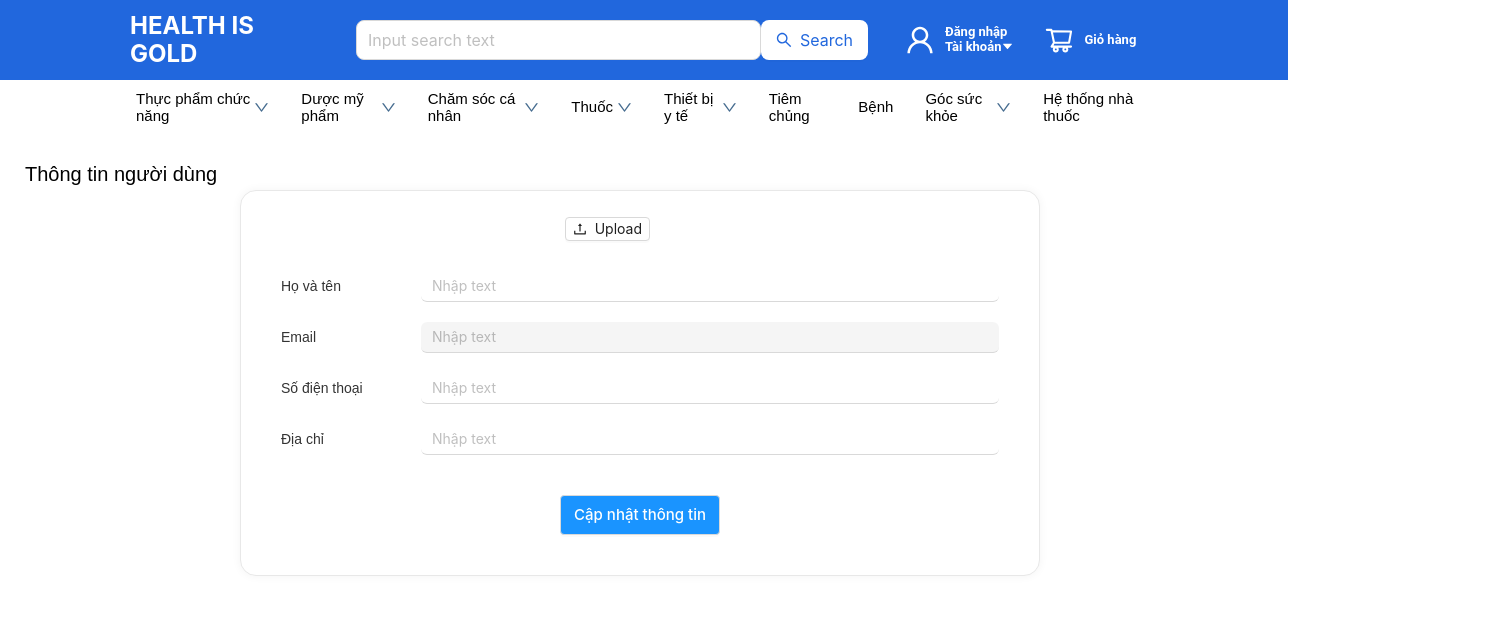
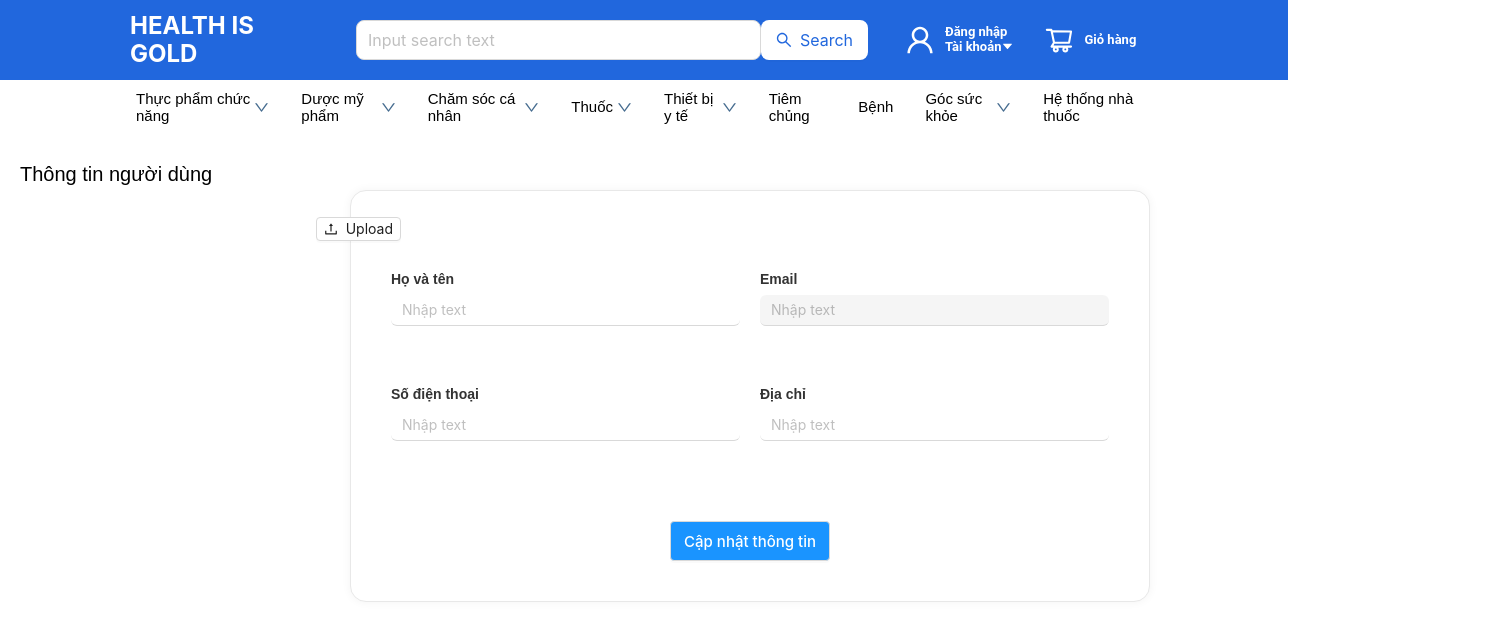
Before and after one commit to WangDinhk/HealthIsGold, a React (Create React App) app: page /profile-user in a window 1280 px wide. Shown: the top 640 px of the page, 1500 px wide, since content can reach past the window. Built offline with nearby package versions, Linux system fonts and the light colour scheme.

Commit message:
design profile page same prototype

```diff
--- a/src/pages/ProfilePage/ProfilePage.jsx
+++ b/src/pages/ProfilePage/ProfilePage.jsx
@@ -102,11 +102,11 @@ const ProfilePage = () => {
     }
 
     return (
-        <div style={{ width: '1270px', margin: '0 auto', padding: '20px' }}>
+        <div style={{ width: '1500px', margin: '0 auto', padding: '20px' }}>
             <WrapperHeader>Thông tin người dùng</WrapperHeader>
             <Loading isLoading={isLoading}>
                 <WrapperContentProfile>
-                    <div style={{ display: 'flex', alignItems: 'center', justifyContent: 'center', marginBottom: '20px' }}>
+                    <div style={{ display: 'flex', alignItems: 'left', justifyContent: 'left', marginBottom: '20px' }}>
                         <div style={{ position: 'relative' }}>
                             {avatar && (
                                 <img
@@ -131,8 +131,9 @@ const ProfilePage = () => {
                         </div>
                     </div>
 
+                    <div style={{ display: 'flex', gap: '20px', marginBottom: '20px' }}>
                     {/* Form fields */}
-                    <WrapperInput>
+                        {/* <WrapperInput style={{ flex: 1 }}>
                             <WrapperLabel htmlFor='name'>Họ và tên</WrapperLabel>
                             <div style={{ flex: 1 }}>
                                 <InputForm
@@ -142,9 +143,23 @@ const ProfilePage = () => {
                                     handleOnchange={handleOnchangeName}
                                 />
                             </div>
+                        </WrapperInput> */}
+                        <WrapperInput style={{ display: 'block', marginBottom: '20px' }}>
+                            <WrapperLabel
+                                htmlFor='name'
+                                style={{ display: 'block', marginBottom: '8px', fontWeight: 'bold' }}
+                            >
+                                Họ và tên
+                            </WrapperLabel>
+                            <InputForm
+                                style={{ width: '100%' }}
+                                id='name'
+                                value={name}
+                                handleOnchange={handleOnchangeName}
+                            />
                         </WrapperInput>
 
-                    <WrapperInput>
+                        {/* <WrapperInput style={{ flex: 1 }}>
                             <WrapperLabel htmlFor='email'>Email</WrapperLabel>
                             <div style={{ flex: 1 }}>
                                 <InputForm
@@ -155,9 +170,26 @@ const ProfilePage = () => {
                                     disabled
                                 />
                             </div>
+                        </WrapperInput> */}
+                        <WrapperInput style={{ display: 'block', marginBottom: '20px' }}>
+                            <WrapperLabel
+                                htmlFor='email'
+                                style={{ display: 'block', marginBottom: '8px', fontWeight: 'bold' }}
+                            >
+                                Email
+                            </WrapperLabel>
+                            <InputForm
+                                style={{ width: '100%' }}
+                                id='email'
+                                value={email}
+                                handleOnchange={handleOnchangeEmail}
+                                disabled
+                            />
                         </WrapperInput>
+                    </div>
 
-                    <WrapperInput>
+                    <div style={{ display: 'flex', gap: '20px', marginBottom: '20px' }}>
+                        {/* <WrapperInput style={{ flex: 1 }}>
                             <WrapperLabel htmlFor='phone'>Số điện thoại</WrapperLabel>
                             <div style={{ flex: 1 }}>
                                 <InputForm
@@ -167,9 +199,23 @@ const ProfilePage = () => {
                                     handleOnchange={handleOnchangePhone}
                                 />
                             </div>
+                        </WrapperInput> */}
+                        <WrapperInput style={{ display: 'block', marginBottom: '20px' }}>
+                            <WrapperLabel
+                                htmlFor='phone'
+                                style={{ display: 'block', marginBottom: '8px', fontWeight: 'bold' }}
+                            >
+                                Số điện thoại
+                            </WrapperLabel>
+                            <InputForm
+                                style={{ width: '100%' }}
+                                id='phone'
+                                value={phone}
+                                handleOnchange={handleOnchangePhone}
+                            />
                         </WrapperInput>
 
-                    <WrapperInput>
+                        {/* <WrapperInput style={{ flex: 1 }}>
                             <WrapperLabel htmlFor='address'>Địa chỉ</WrapperLabel>
                             <div style={{ flex: 1 }}>
                                 <InputForm
@@ -179,7 +225,22 @@ const ProfilePage = () => {
                                     handleOnchange={handleOnchangeAddress}
                                 />
                             </div>
+                        </WrapperInput> */}
+                        <WrapperInput style={{ display: 'block', marginBottom: '20px' }}>
+                            <WrapperLabel
+                                htmlFor='address'
+                                style={{ display: 'block', marginBottom: '8px', fontWeight: 'bold' }}
+                            >
+                                Địa chỉ
+                            </WrapperLabel>
+                            <InputForm
+                                style={{ width: '100%' }}
+                                id='address'
+                                value={address}
+                                handleOnchange={handleOnchangeAddress}
+                            />
                         </WrapperInput>
+                    </div>
 
                     <div style={{ textAlign: 'center', marginTop: '20px' }}>
                         <ButtonComponent
```
Lines whose indentation alone changed are shown as unchanged.
